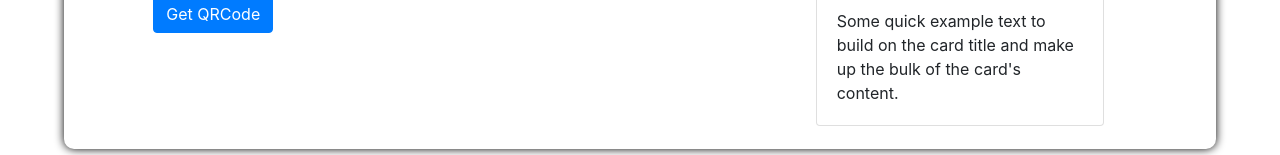
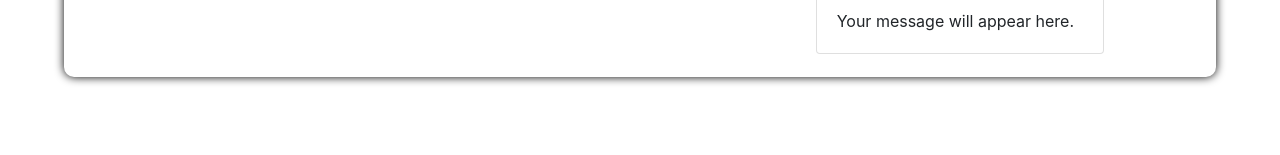
Before and after one commit to aridev009/qr, a plain HTML site: page index.html in a window 1280 px wide. Shown: the part 350-505 px from the top of the page. Drawn offline with nearby package versions, Linux system fonts and the light colour scheme.

Commit message:
Update index.html

```diff
--- a/index.html
+++ b/index.html
@@ -12,7 +12,7 @@
     <link rel="stylesheet" href="style.css">
   </head>
   <body>
-    <!-- <h1>Hello, world!</h1> -->
+    <!-- <h1>QR Code Generator by Aritra</h1> -->
 
     <div class="main">
         <div class="left">
@@ -24,7 +24,7 @@
             <img src="aa.jpg" class="card-img-top" alt="..." id="img-set">
             <div class="card-body">
                 <h5 class="card-title" >Text Inside QRcode</h5>
-                <p class="card-text" id="text-set">Some quick example text to build on the card title and make up the bulk of the card's content.</p>
+                <p class="card-text" id="text-set">Your message will appear here.</p>
             </div>
             </div>
         </div>
```
